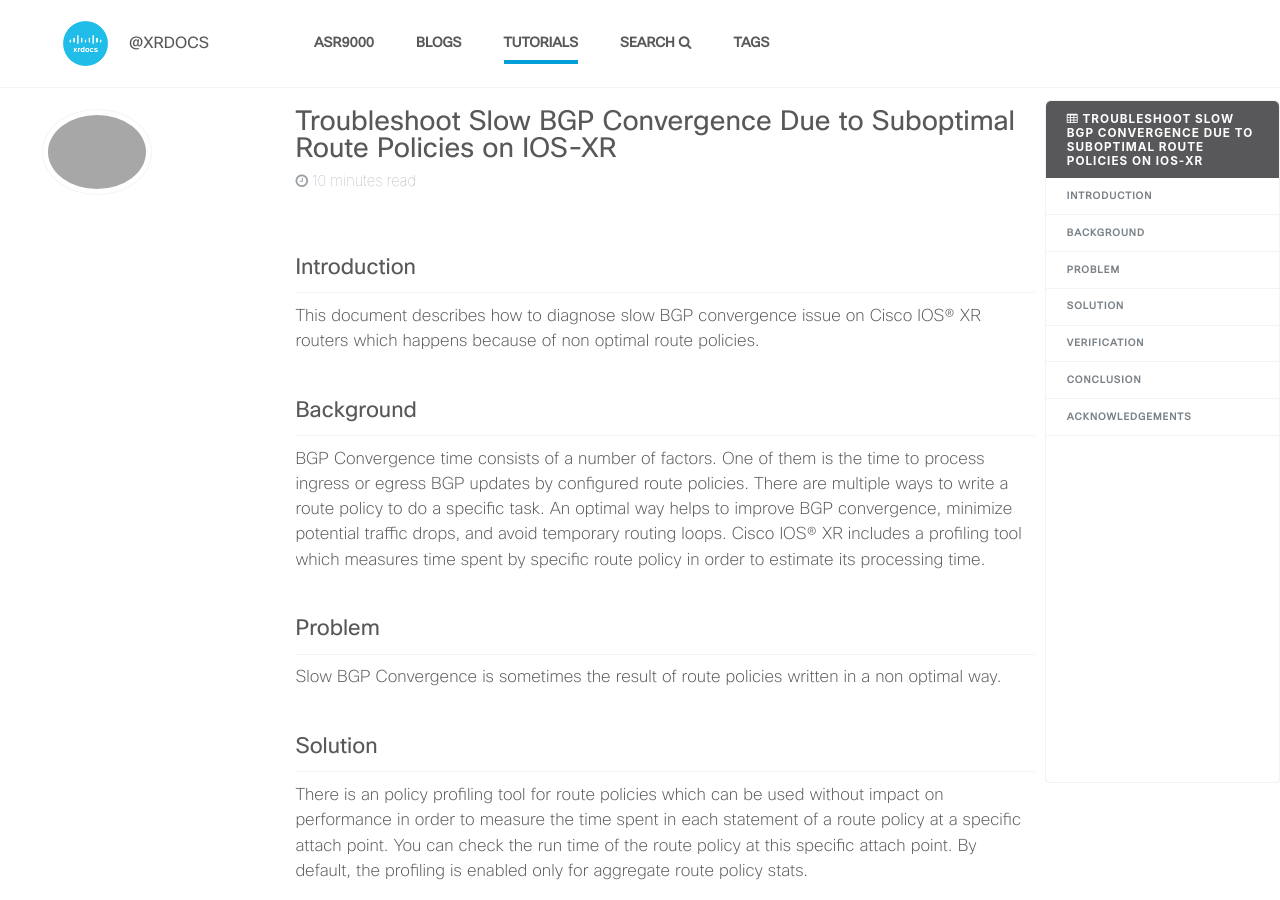
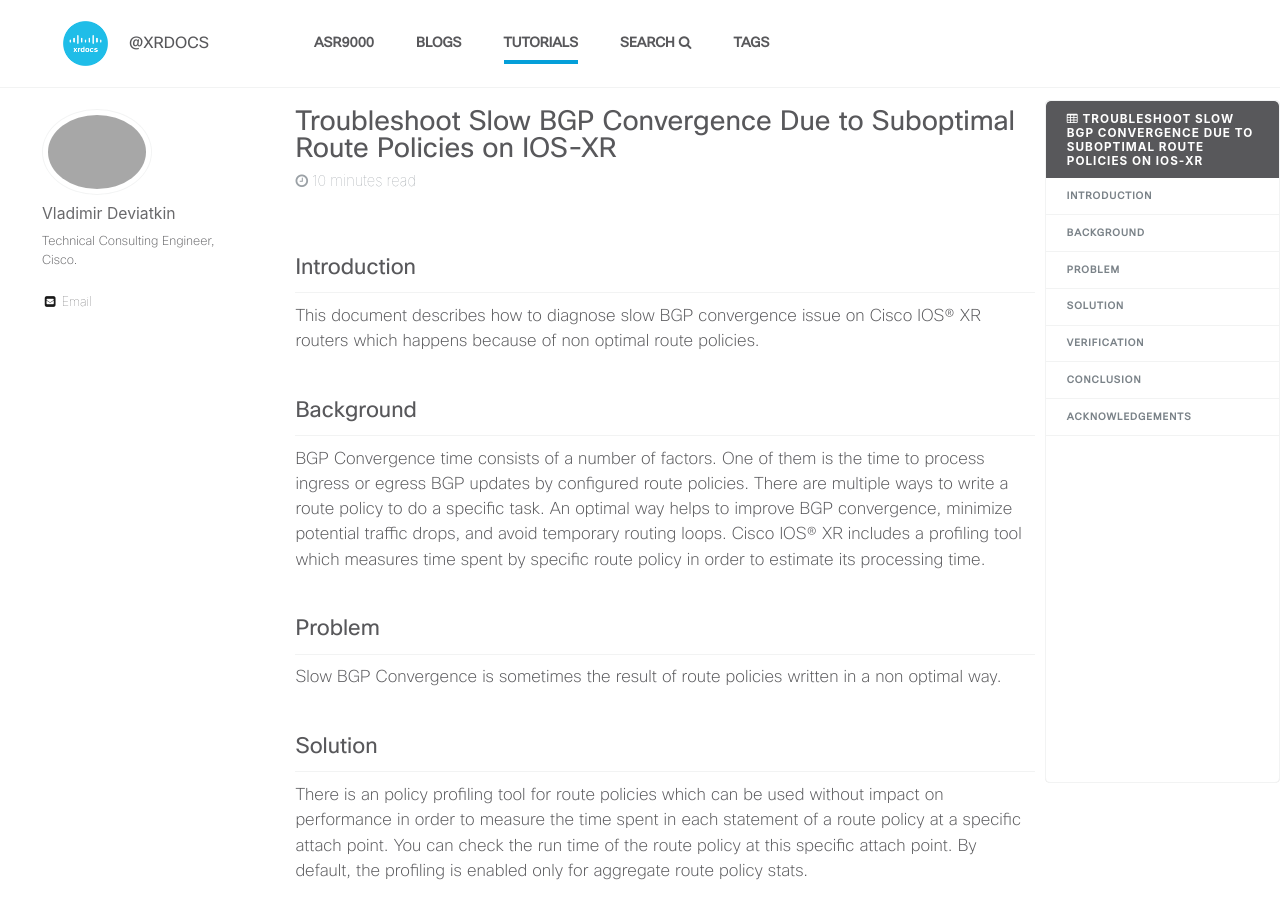
Before and after one commit to xrdocs/asr9k, a Jekyll site: the page built from _tutorials/troubleshoot-slow-bgp-convergence-due-to-rpl.md, in a window 1280 px wide and 900 px high. Built offline with Jekyll 4.4.1, drawn with Linux system fonts in a browser that asks for light colours; comment, search, counter and statistics services are not loaded.

Commit message:
Update authors.yml

```diff
--- a/_data/authors.yml
+++ b/_data/authors.yml
@@ -346,3 +346,9 @@ Jasmine Joyce Kalaiselvan:
   bio         : "Technical Leader, Cisco."
   avatar      : "jkalaise.jpg"
   twitter     : "jkalaise"
+
+Vladimir Deviatkin:
+  name        : "Vladimir Deviatkin"
+  email       : "vdeviatk@cisco.com"
+  bio         : "Technical Consulting Engineer, Cisco."
+  avatar      : "vdeviatk.jpg"
```
